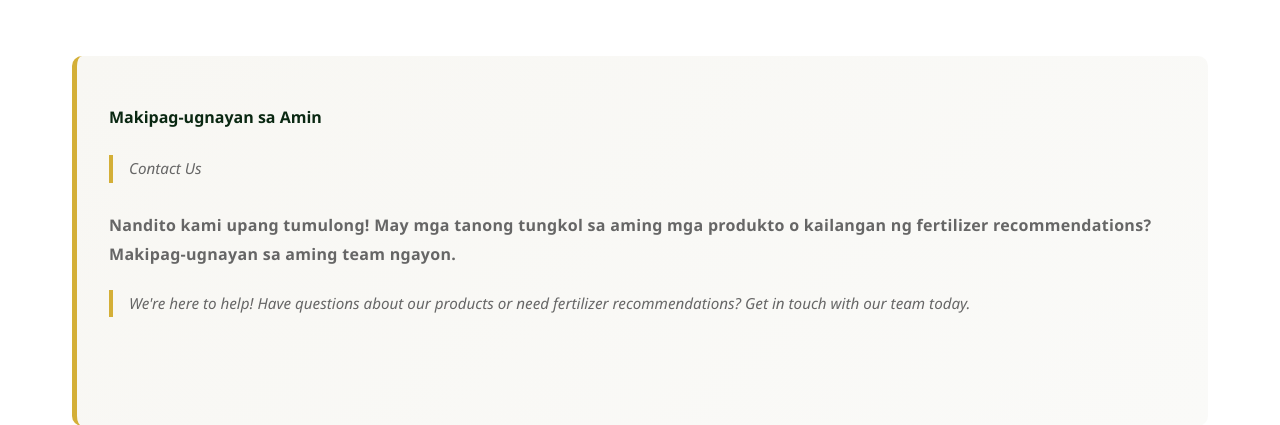
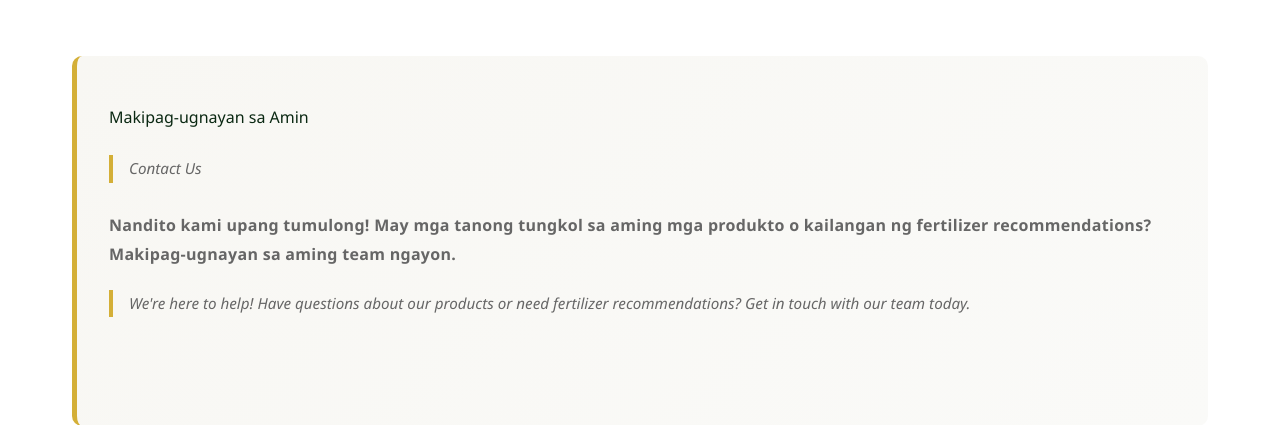
Before and after one commit to kenethdaletuazon21/Agri-Victorious-Trading-Corporation, a PHP site: page /pages/contact.html in a window 1280 px wide. Shown: the part 195-620 px from the top of the page. Run offline with PHP 8.4, Linux system fonts and the light colour scheme.

Commit message:
Update style.css

```diff
--- a/css/style.css
+++ b/css/style.css
@@ -724,7 +724,7 @@ main {
     color: var(--primary-darker);
     margin-bottom: 1.5rem;
     font-size: 1.0rem;
-    font-weight: 800;
+    font-weight: 500;
 }
 
 .about-section p {
```
